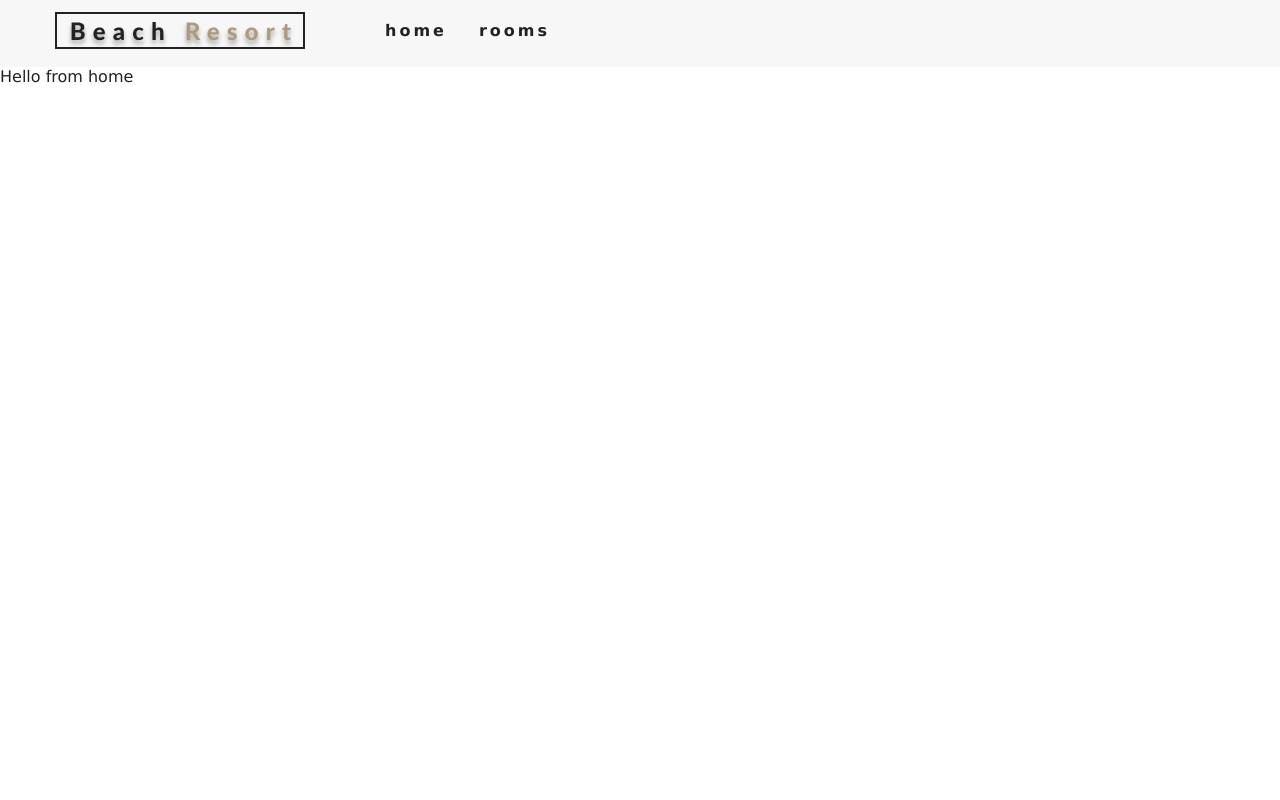
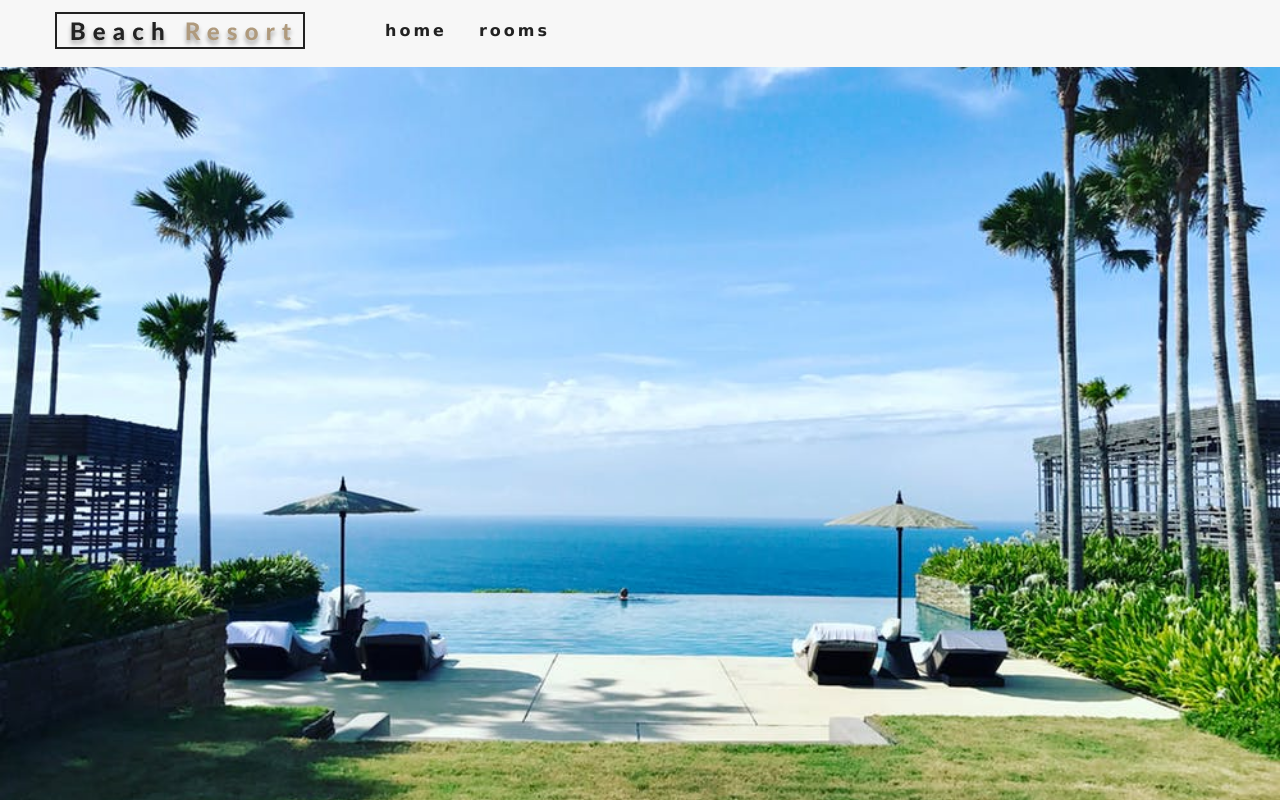
Before and after one commit to bparthu/react-resort, a React (Create React App) app: page / in a window 1280 px wide. Built offline with nearby package versions, Linux system fonts and the light colour scheme.

Commit message:
add hero component to home component

```diff
--- /dev/null
+++ b/src/components/Hero.js
@@ -0,0 +1,13 @@
+import React from 'react'
+
+export default function Hero({children, hero}) {
+  return (
+    <header className={hero}>
+      {children}
+    </header>
+  )
+}
+
+Hero.defaultProps = {
+  hero: 'defaultHero'
+}
--- a/src/pages/Home.js
+++ b/src/pages/Home.js
@@ -1,9 +1,8 @@
 import React from 'react'
+import Hero from '../components/Hero'
 
 export default function Home() {
   return (
-    <div>
-      Hello from home
-    </div>
+    <Hero/>
   )
 }
```
